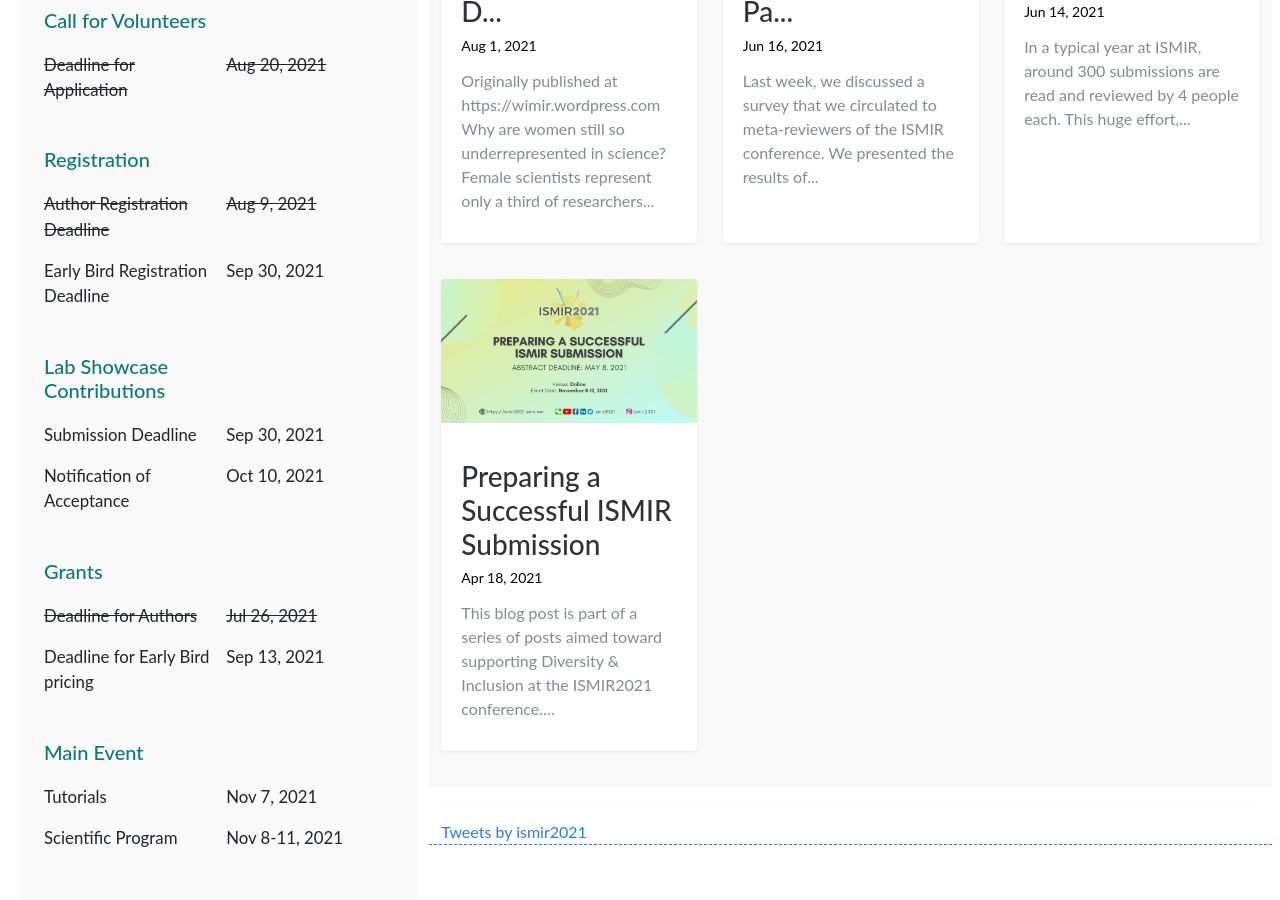
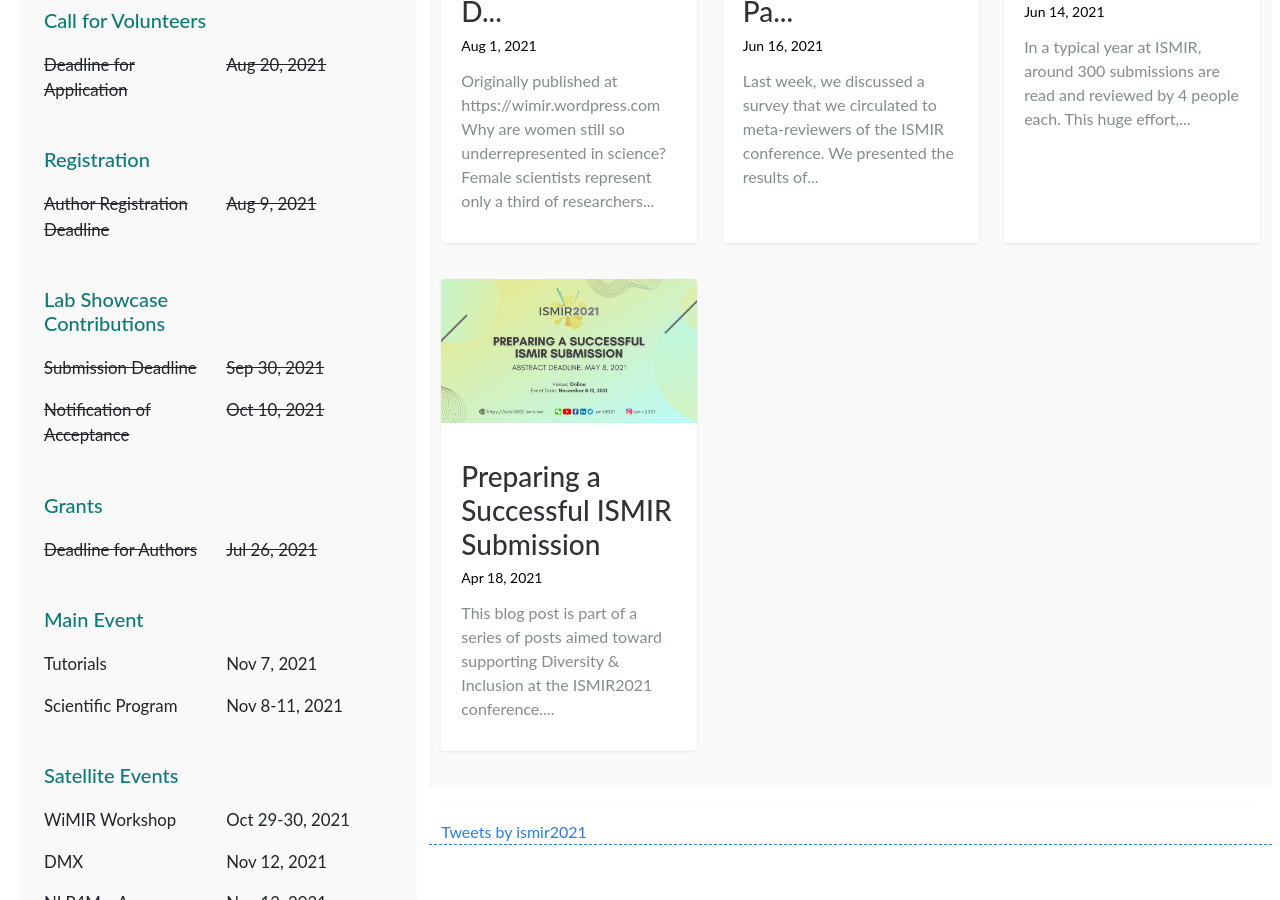
Before and after one commit to ismir2021/ismir2021.github.io, a Jekyll site: the page built from index.md, in a window 1280 px wide and 900 px high, scrolled down 1757 px. Built offline with Jekyll 4.4.1, drawn with Linux system fonts in a browser that asks for light colours; nearby versions of some CDN libraries; comment, search, counter and statistics services are not loaded.

Commit message:
deadline updates

```diff
--- a/_data/deadlines.yml
+++ b/_data/deadlines.yml
@@ -15,13 +15,13 @@
   url: "/clbd/"
   dates:
     - {name: "Submission open date", date: "Aug 20, 2021", done: true}
-    - {name: "Submission deadline", date: "Oct 11, 2021", done: false}
+    - {name: "Submission deadline", date: "Oct 11, 2021", done: true}
     - {name: "Notification of Acceptance", date: "Oct 26, 2021", done: false}
 - title: "Music"
   url: "/cfm/"
   dates:
-    - {name: "Submission deadline", date: "Sep 8, 2021", done: false}
-    - {name: "Notification of Acceptance", date: "Oct 10, 2021", done: false}
+    - {name: "Submission deadline", date: "Sep 8, 2021", done: true}
+    - {name: "Notification of Acceptance", date: "Oct 10, 2021", done: true}
     - {name: "Performance-ready submission deadline", date: "Oct 24, 2021", done: false}
 - title: "Call for Volunteers"
   url: "#"
@@ -31,17 +31,15 @@
   url: "/registration/"
   dates:
     - {name: "Author Registration Deadline", date: "Aug 9, 2021", done: true}
-    - {name: "Early Bird Registration Deadline", date: "Sep 30, 2021", done: false}
 - title: "Lab Showcase Contributions"
   url: "/cflab"
   dates:
-    - {name: "Submission Deadline", date: "Sep 30, 2021", done: false}
-    - {name: "Notification of Acceptance", date: "Oct 10, 2021", done: false}
+    - {name: "Submission Deadline", date: "Sep 30, 2021", done: true}
+    - {name: "Notification of Acceptance", date: "Oct 10, 2021", done: true}
 - title: "Grants"
   url: "#"
   dates:
     - {name: "Deadline for Authors", date: "Jul 26, 2021", done: true}
-    - {name: "Deadline for Early Bird pricing", date: "Sep 13, 2021", done: false}
 - title: "Main Event"
   url: "#"
   dates:
```
